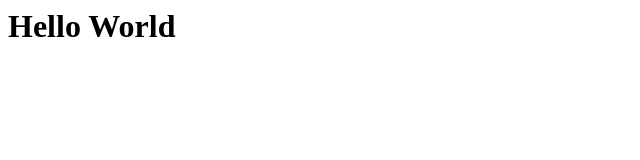
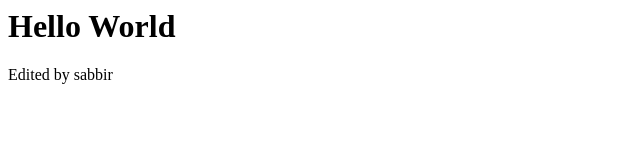
Before and after one commit to hrmahid/groupStudy, a plain HTML site: page index.html in a window 1280 px wide. Shown: the whole page, without its empty margins (0-640 px from the left). Drawn offline with Linux system fonts and the light colour scheme.

Commit message:
Edited by sabbir 17 Feb

```diff
--- a/index.html
+++ b/index.html
@@ -1 +1,2 @@
 <h1>Hello World</h1>
+<p> Edited by sabbir </p>
```
